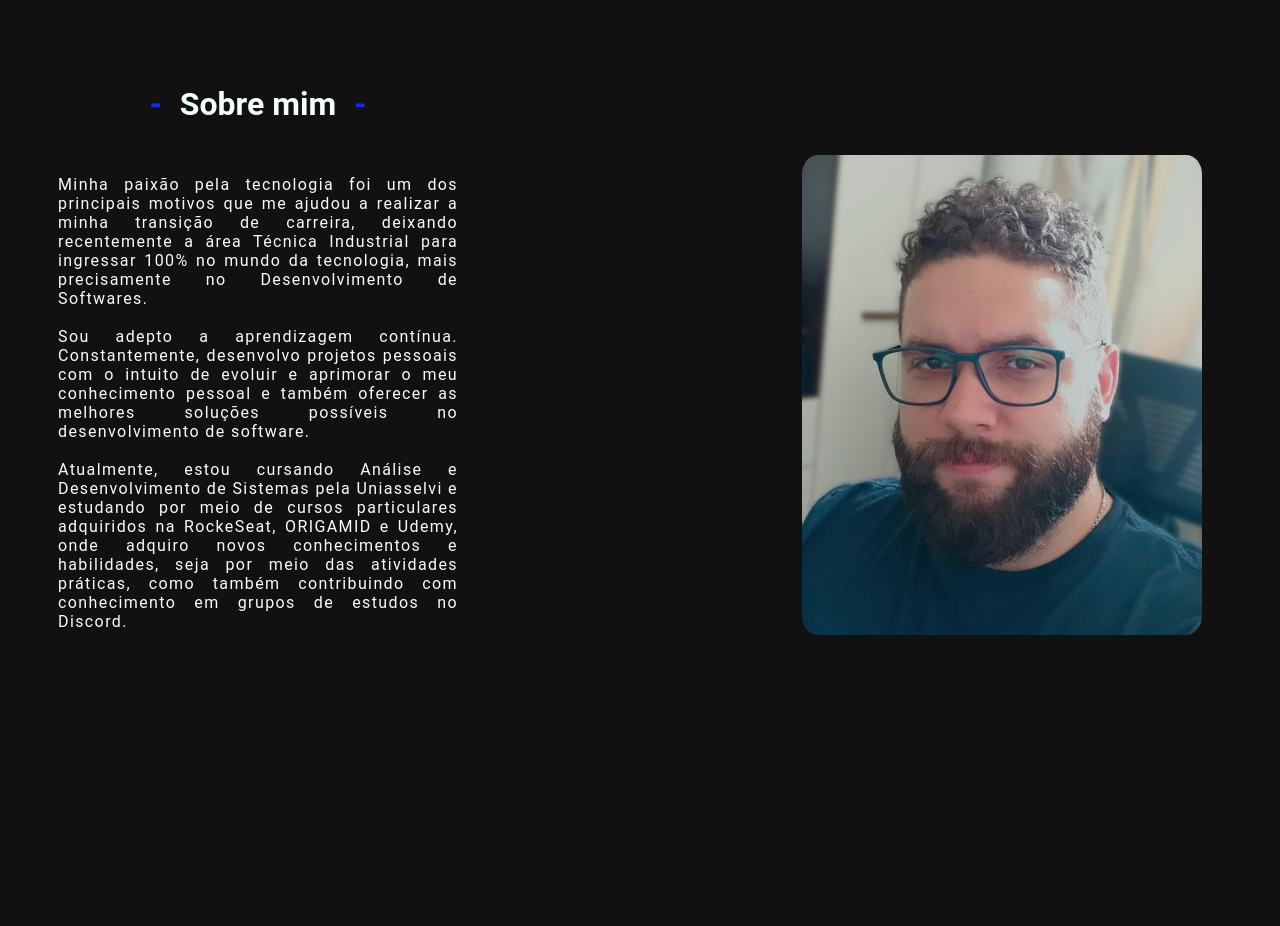
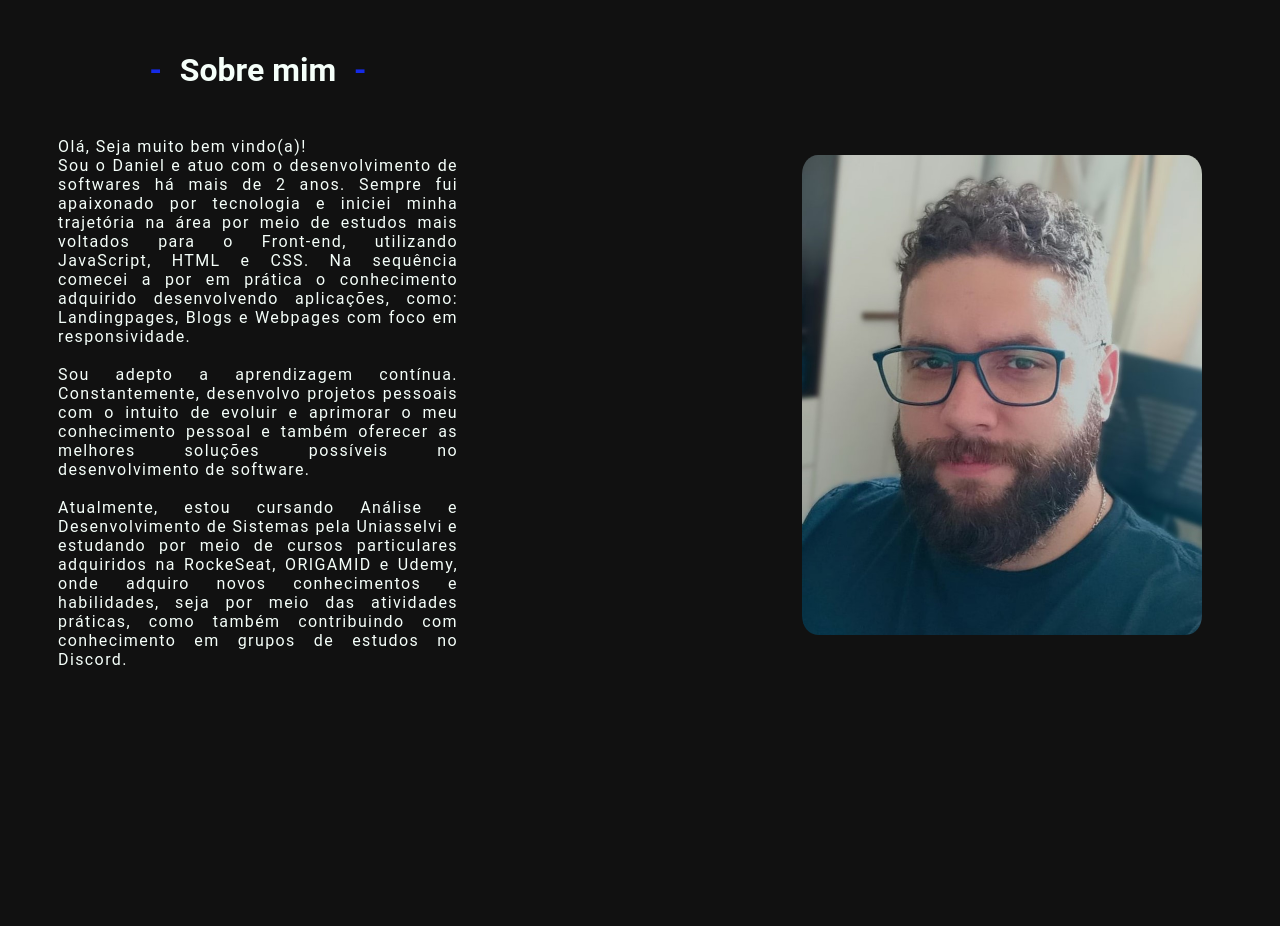
Before and after one commit to Danielcsxx/Portfolio-Danielcsxx, a React (Create React App) app: page / in a window 1280 px wide. Shown: the part 840-1766 px from the top of the page. Built offline with nearby package versions, Linux system fonts and the light colour scheme.

Commit message:
Atualizacao no package e no componente Aboutme

```diff
--- a/src/components/Aboutme.tsx
+++ b/src/components/Aboutme.tsx
@@ -75,14 +75,17 @@ const AboutMe: React.FC = () => {
             <Title><DetailTitle>-</DetailTitle>{"Sobre mim"}<DetailTitle>-</DetailTitle></Title>
             <ContentMain>
                 <ContentText>
-                    Minha paixão pela tecnologia foi um dos principais motivos que me
-                    ajudou a realizar a minha transição de carreira, deixando
-                    recentemente a área Técnica Industrial para ingressar 100% no mundo da
-                    tecnologia, mais precisamente no Desenvolvimento de Softwares.
+                    Olá, Seja muito bem vindo(a)!
+                    <br />
+                    Sou o Daniel e atuo com o desenvolvimento de softwares há mais de 2 anos.
+                    Sempre fui apaixonado por tecnologia e iniciei minha trajetória na área
+                    por meio de estudos mais voltados para o Front-end, utilizando JavaScript, HTML e CSS.
+                    Na sequência comecei a por em prática o conhecimento adquirido desenvolvendo
+                    aplicações, como: Landingpages, Blogs e Webpages com foco em responsividade.
                     <br /><br />
-                    Sou adepto a aprendizagem contínua. Constantemente, desenvolvo
-                    projetos pessoais com o intuito de evoluir e aprimorar o meu conhecimento
-                    pessoal e também oferecer as melhores soluções possíveis no desenvolvimento de software.
+                    Sou adepto a aprendizagem contínua. Constantemente, desenvolvo projetos pessoais
+                    com o intuito de evoluir e aprimorar o meu conhecimento pessoal e também oferecer
+                    as melhores soluções possíveis no desenvolvimento de software.
                     <br /><br />
                     Atualmente, estou cursando Análise e Desenvolvimento de Sistemas
                     pela Uniasselvi e estudando por meio de cursos particulares
```
